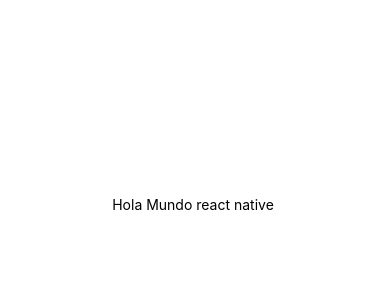
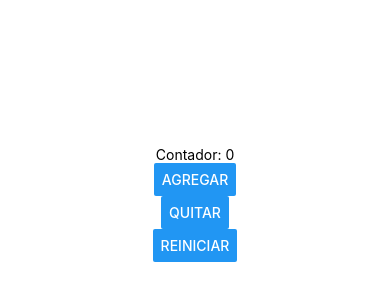
Before and after one commit to Mayy04/PAM211, a React Native app in the folder Intro/: screen / in a window 390 px wide. Shown: the part 218-518 px from the top of the page. Built offline with nearby package versions, Linux system fonts and the light colour scheme.

Commit message:
Creación de componentes y uso de useState

```diff
--- a/Intro/App.js
+++ b/Intro/App.js
@@ -1,15 +1,23 @@
+//imports, todo lo extra que podrían necesitar las screens/pantallas
 import { StatusBar } from 'expo-status-bar';
-import { StyleSheet, Text, View } from 'react-native';
+import { StyleSheet, Text, View, Button } from 'react-native';
+import React,{useState} from 'react';
 
+//zona de componentes/main
 export default function App() {
+  const[Contador, setContador]=useState(0);
   return (
     <View style={styles.container}>
-      <Text>Hola Mundo react native </Text>
+      <Text>Contador: {Contador}</Text>
+      <Button title='Agregar' onPress={()=>setContador(Contador+1)}/>
+      <Button title='Quitar' onPress={()=>setContador(Contador-1)}/>
+      <Button title='Reiniciar' onPress={()=>setContador(Contador==0)}/>
       <StatusBar style="auto" />
     </View>
   );
 }
 
+//zona de estilos, se le asigna la estetica, posicion, etc a los componentes
 const styles = StyleSheet.create({
   container: {
     flex: 1,
```
